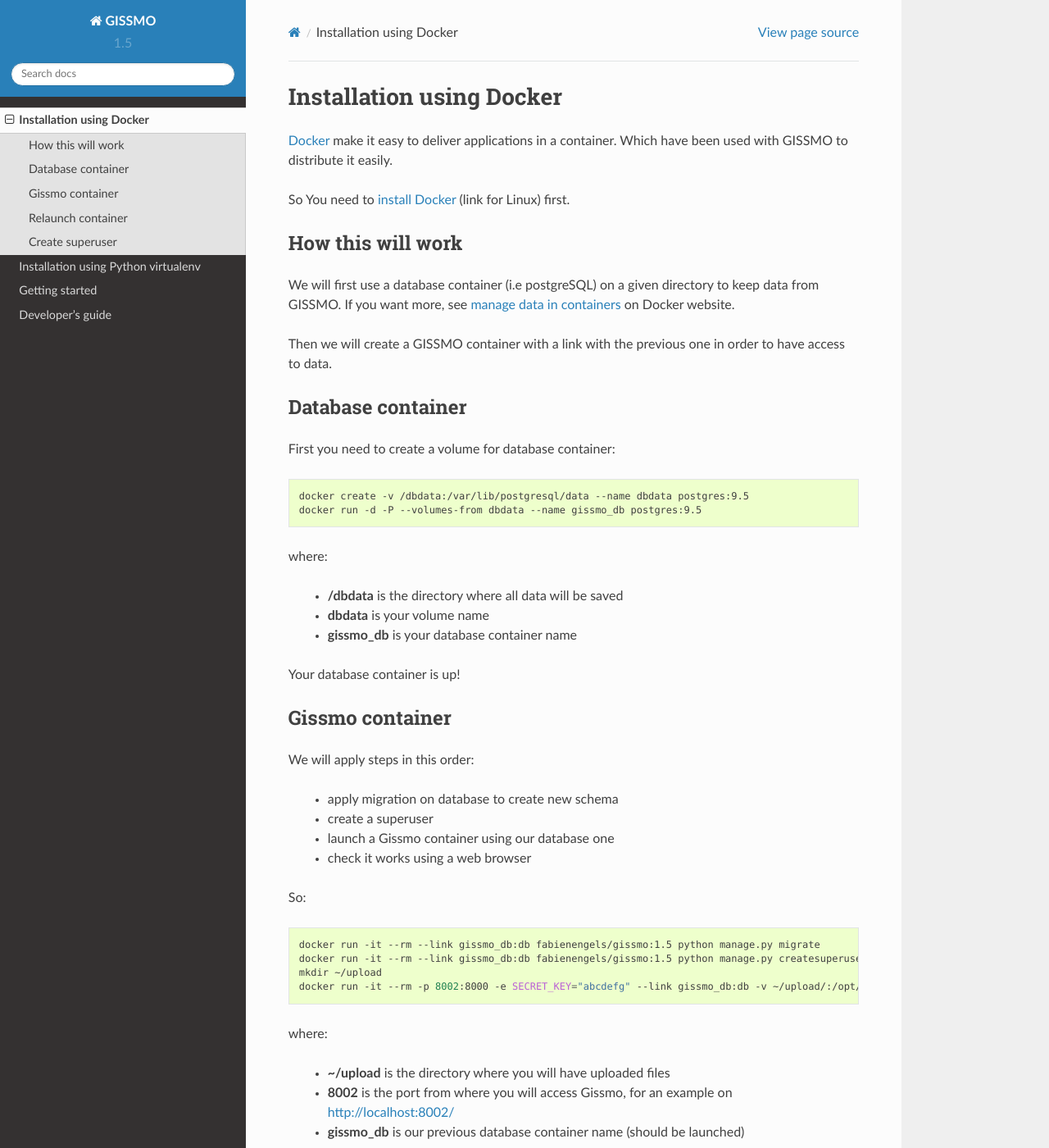
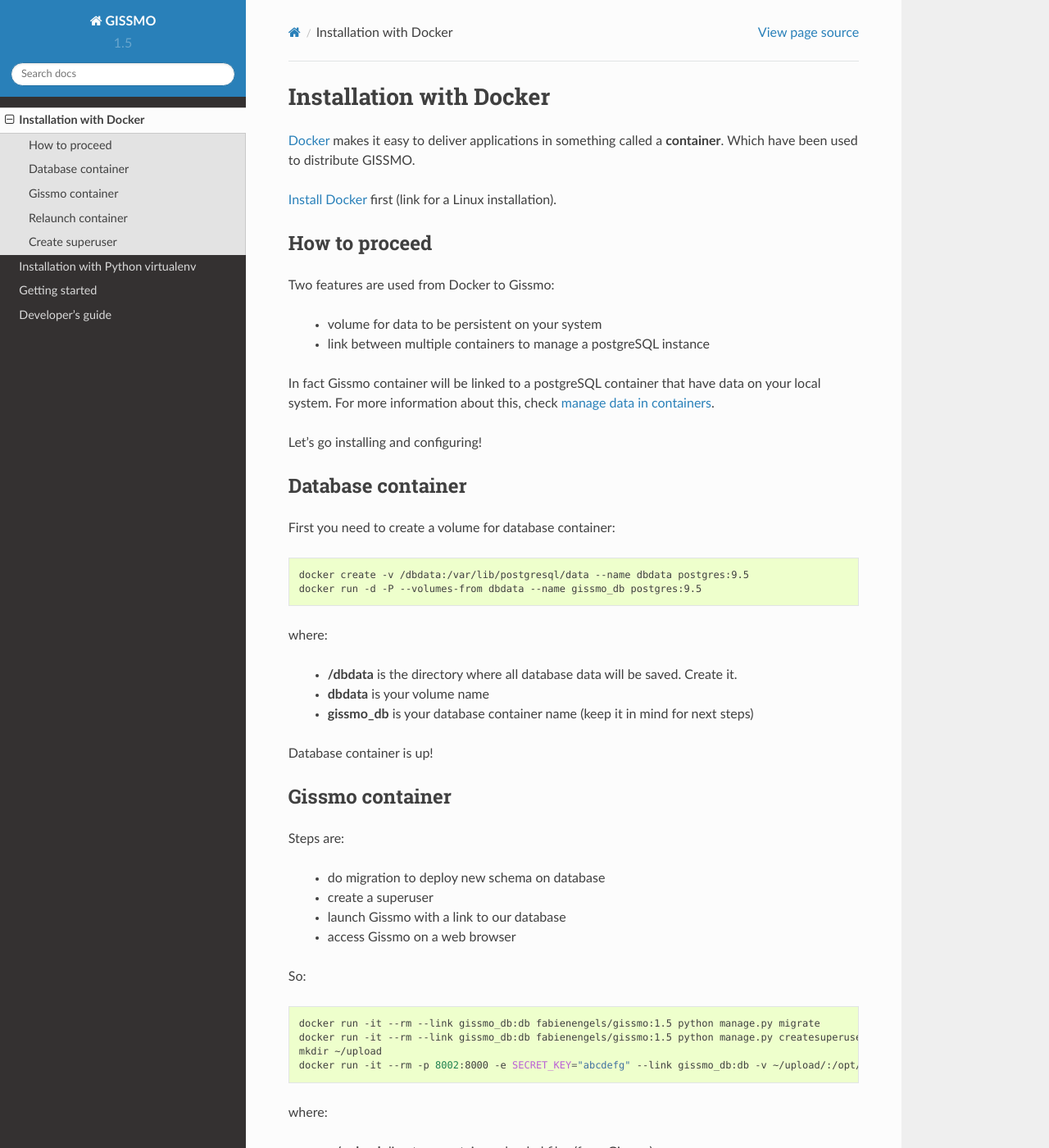
Before and after one commit to Paysdesmerveilles/gissmo, a Sphinx documentation site: the page built from docs/installation_docker.rst, in a window 1280 px wide and 1400 px high. Shown: the whole window at 82% size. Built offline with Sphinx 7.4.7 and the Read the Docs theme 2.0.0, drawn with Linux system fonts in a browser that asks for light colours; some of the changed text lies outside the part shown.

Commit message:
[FIX] Documentation: Read again and fix errors, add some details, etc.

```diff
--- a/docs/development.rst
+++ b/docs/development.rst
@@ -21,8 +21,8 @@
 
 We consider that:
 
-  * you get Gissmo github source code
-  * you create a python virtual environment in which you work
+  * you got Gissmo github source code
+  * you created a python virtual environment
 
 In order Git to check code before each commit, use **scripts/git_hooks/pre-commit** script:
 
@@ -31,28 +31,28 @@
    cp scripts/git_hooks/pre-commit .git/hooks/pre-commit
    chmod +x .git/hooks/pre-commit
 
-Then commit in your python virtual environment. This will check the code and display potential errors.
+Then commit (Python virtual environment should be activated). This will check the code and display potential errors.
 
-Use postgreSQL container with a python virtualenv for code
-========================================================
+Link a virtualenv with a postgreSQL container
+=============================================
 
-If you have a postgreSQL container, but Django to launch in a Python virtualenv, just launch Django like this:
+If you have a postgreSQL container, and Gissmo in a Python virtualenv, use **DB_PORT_5432_TCP_PORT** environment variable with **docker inspect** command to launch Django:
 
 .. code-block:: bash
 
    DB_PORT_5432_TCP_PORT=`docker inspect -f '{{ (index (index .NetworkSettings.Ports "5432/tcp") 0).HostPort}}' gissmo_db` python manage.py runserver
 
-where **gissmo_db** is your database container name.
+where **gissmo_db** is your database container name and **5432/tcp** is your postgreSQL container hosted port.
 
 Run tests
 =========
 
 To run tests:
 
-  * create a postgreSQL container called **gissmo_db**
+  * create a postgreSQL container called **gissmo_db** using Docker
   * enter Gissmo source code with a Python virtualenv in which you install Gissmo python dependencies (using *pip install -r requirements*)
 
-Then launch this command (in Gissmo source code):
+Then launch this command (available in Gissmo source code):
 
 .. code-block:: bash
 
@@ -62,8 +62,8 @@
 
 For an example we have:
 
-  * functional_tests: to launch some functional tests using Firefox
-  * gissmo: to launch non-graphical tests
+  * **functional_tests**: to launch some functional tests using Firefox
+  * **gissmo**: to launch non-graphical tests
 
 **Tip**: You can also launch a specific test using this syntax:
 
@@ -77,8 +77,8 @@
 
    ./scripts/launch-tests.sh functional_tests.tests.ProjectTest.test_project_creation
 
-Create documentation
-====================
+Generate documentation
+======================
 
 Enter into a python virtualenv. Then go to Gissmo source code and do:
 
@@ -95,13 +95,13 @@
 
 As Docker container starts using a specific entrypoint, it delivers 3 possibilities:
 
-  * production (default one): start a uWSGI server
-  * test: start a uWSGI server with DEBUG=True to display errors
-  * development: start the Django python webserver
+  * (default) **production**: start a uWSGI server
+  * **test**: start a uWSGI server with DEBUG=True to display errors
+  * **development**: start the Django python webserver
 
-*production* mode need a SECRET_KEY environment variable to work well.
+**production** mode needs a SECRET_KEY environment variable to work well.
 
-To launch the Docker using one of these 3 ways, just do:
+To launch the Docker container using one of these 3 ways, just do:
 
 .. code-block:: bash
 
@@ -113,7 +113,7 @@
   * **db** should not be changed
   * **/srv/upload** is your local upload storage directory
 
-You can also launch command in development version:
+You can also launch commands into the Docker container with the **development** version:
 
 .. code-block:: bash
 
@@ -124,7 +124,7 @@
 Database migration
 ==================
 
-**You have to always make a backup before any change. So backup your database first!**
+**Backup your database first!**
 
 From 1.3 to 1.4
 ---------------
@@ -146,6 +146,8 @@
 
 Just do:
 
+.. code-block:: bash
+
    docker run -it --rm --link gissmo_db:db gissmo:1.5 python manage.py migrate gissmo
 
 That's all!
--- a/docs/getting_started.rst
+++ b/docs/getting_started.rst
@@ -3,7 +3,7 @@
 
 If you achieve Gissmo installation, good job!
 
-As you created the superuser, you access admin interface. It's time to create some data.
+Access to Gissmo admin interface with your fresh superuser. It's time to create some data.
 
 In brief
 ========
--- a/docs/installation_docker.rst
+++ b/docs/installation_docker.rst
@@ -1,21 +1,27 @@
-Installation using Docker
-*************************
+Installation with Docker
+************************
 
-`Docker`_ make it easy to deliver applications in a container. Which have been used with GISSMO to distribute it easily.
+`Docker`_ makes it easy to deliver applications in something called a **container**. Which have been used to distribute GISSMO.
 
-So You need to `install Docker`_ (link for Linux) first.
+`Install Docker`_ first (link for a Linux installation).
 
 .. _Docker: https://www.docker.com/
-.. _install Docker: https://docs.docker.com/linux/step_one/
+.. _Install Docker: https://docs.docker.com/linux/step_one/
 
-How this will work
-==================
+How to proceed
+==============
 
-We will first use a database container (i.e postgreSQL) on a given directory to keep data from GISSMO. If you want more, see `manage data in containers`_ on Docker website.
+Two features are used from Docker to Gissmo:
+
+  * volume for data to be persistent on your system
+  * link between multiple containers to manage a postgreSQL instance
+
+In fact Gissmo container will be linked to a postgreSQL container that have data on your local system.
+For more information about this, check `manage data in containers`_.
 
 .. _manage data in containers: https://docs.docker.com/engine/userguide/containers/dockervolumes/
 
-Then we will create a GISSMO container with a link with the previous one in order to have access to data.
+Let's go installing and configuring!
 
 Database container
 ==================
@@ -29,23 +35,23 @@
 
 where:
 
-  * **/dbdata** is the directory where all data will be saved
+  * **/dbdata** is the directory where all database data will be saved. Create it.
   * **dbdata** is your volume name
-  * **gissmo_db** is your database container name
+  * **gissmo_db** is your database container name (keep it in mind for next steps)
 
-Your database container is up!
+Database container is up!
 
 .. _gissmo_container:
 
 Gissmo container
 ================
 
-We will apply steps in this order:
+Steps are:
 
-  * apply migration on database to create new schema
+  * do migration to deploy new schema on database
   * create a superuser
-  * launch a Gissmo container using our database one
-  * check it works using a web browser
+  * launch Gissmo with a link to our database
+  * access Gissmo on a web browser
 
 So:
 
@@ -58,23 +64,23 @@
 
 where:
 
-  * **~/upload** is the directory where you will have uploaded files
-  * **8002** is the port from where you will access Gissmo, for an example on http://localhost:8002/
-  * **gissmo_db** is our previous database container name (should be launched)
+  * **~/upload** directory contains uploaded files (from Gissmo)
+  * **8002** is your local Gissmo access port, for an example on http://localhost:8002/
+  * **gissmo_db** have been launched previously and contains database
 
-Note that **:db** is mandatory as Gissmo use it.
+**db** is mandatory. Gissmo use it. Gissmo need it as it is! **The link should always be named db**.
 
-You're ready to use Gissmo: http://localhost:8002/.
+Now you're ready to use Gissmo on http://localhost:8002/.
 
 Relaunch container
 ==================
 
-Next time you want to relaunch your container - for an example after a reboot - you need to:
+Each time you need to relaunch the container - for an example after a reboot - you need to:
 
   * launch database container
   * create gissmo container
 
-To do it:
+Apply this:
 
 .. code-block:: bash
 
@@ -86,9 +92,9 @@
 Create superuser
 ================
 
-Gissmo administration needs an administrator called the **superuser**. So create it.
+Gissmo administration needs an administrator called the **superuser**.
 
-Database container should be started.
+**Note**: Database container should be started.
 
 Then:
 
--- a/docs/installation_venv.rst
+++ b/docs/installation_venv.rst
@@ -1,25 +1,25 @@
-Installation using Python virtualenv
-************************************
+Installation with Python virtualenv
+***********************************
 
-Best way is to :doc:`install Gissmo with Docker<installation_docker>`.
+Recommended way is to :doc:`install Gissmo with Docker<installation_docker>`.
 
-In case you're not comfortable with Docker, the solution is to install Gissmo with a postgreSQL database and Python virtualenv (current documentation).
+In case you're not comfortable with Docker, the solution is to install Gissmo with a local postgreSQL database and Python virtualenv.
 
-requirements
+Requirements
 ============
 
-You should install these dependencies:
+Gissmo needs:
 
 .. code-block:: bash
 
    sudo apt-get install libpq-dev python3-dev python-virtualenv python3-pip
 
+.. _postgresql-preparation:
+
 postgreSQL preparation
 ======================
 
-You have to install postgreSQL, create a user and a database for Gissmo.
-
-Just do:
+Install postgreSQL, create a user and a database for Gissmo:
 
 .. code-block:: bash
 
@@ -33,24 +33,34 @@
   * **gissmo_user** is your postgreSQL username for Gissmo database
   * **gissmodb** is your Gissmo database name
 
-Keep in mind username, password and database name for next steps.
+Keep in mind username, password and database name for incoming steps.
 
 Virtual environment
 ===================
 
-Install python-virtualenv package, create a new directory and change it as python virtualenv area:
+Create a new directory for your Gissmo installation and adapt it as a python virtualenv:
 
 .. code-block:: bash
 
    mkdir project
    virtualenv -p python3 project
 
-This directory will include all needed python libraries and Gissmo directory.
+This directory will contains:
 
-Get Gissmo files
-================
+  * Gissmo (for an example gissmo-1.5 directory)
+  * all needed python libraries
 
-We fetch Gissmo files and extract them:
+**Notes**:
+
+  * Gissmo uses Python 3
+  * `Have a look to Virtual Environments chapter in Hitchhiker's guide`_ for more information about Python virtual environments
+
+.. _Have a look to Virtual Environments chapter in Hitchhiker's guide: http://docs.python-guide.org/en/latest/dev/virtualenvs/
+
+Get Gissmo
+==========
+
+Download Gissmo archive and extract it:
 
 .. code-block:: bash
 
@@ -59,12 +69,12 @@
    tar xvf gissmo.tar.gz
    cd gissmo-1.5
 
-You're now ready to start Gissmo configuration.
+You're now ready to configure Gissmo.
 
 Gissmo configuration
 ====================
 
-We consider that you're in Gissmo environement directory (called *project*).
+We consider that you're located in Gissmo installation directory (called previously *project*).
 
 Enter in Python virtual environment and install needed libraries:
 
@@ -74,15 +84,15 @@
    cd gissmo-1.5
    pip install -r requirements.txt
 
-You can check that Django is present with this command:
+You can check that Django is present:
 
 .. code-block:: bash
 
    python manage.py
 
-This will display a list of commands.
+Which will display a list of commands.
 
-Then check database access:
+Then check database access (with information you were invited to remember in :ref:`postgresql-preparation`):
 
 .. code-block:: bash
 
@@ -94,7 +104,7 @@
 
    gissmodb=>
 
-Type this to exit the shell (then **Enter**)::
+To exit type this command then **Enter**::
 
    \q
 
@@ -104,10 +114,10 @@
 
     POSTGRES_DB=gissmodb POSTGRES_USER=gissmo_user POSTGRES_PASS="mot2passe2fou" python manage.py migrate
 
-Prepare static files directory
-==============================
+Static files
+============
 
-Just do this (we consider that you're in Gissmo directory with virtualenv activated):
+In Gissmo installation directory, with virtualenv activated, create static directory and generate static files:
 
 .. code-block:: bash
 
@@ -119,7 +129,7 @@
 Launch Gissmo
 =============
 
-You need a SECRET_KEY for your Gissmo application. For an example::
+In production mode, Gissmo application needs a SECRET_KEY. For an example, this one::
 
    abcdefghijklmnopqrstuvwxyz
 
@@ -127,7 +137,7 @@
 
 .. _Django documentation about SECRET_KEY: https://docs.djangoproject.com/en/1.8/ref/settings/#std:setting-SECRET_KEY
 
-We use `uWSGI`_ to deliver Gissmo on the web:
+We use `uWSGI`_ to deliver Gissmo:
 
 .. _uWSGI: http://uwsgi-docs.readthedocs.org/en/latest/
 
@@ -148,9 +158,9 @@
 Create superuser
 ================
 
-Gissmo administration needs an administrator called the **superuser**. So create it.
+Gissmo administration needs an administrator called the **superuser**.
 
-Database should be started.
+**Note**: Database should be started.
 
 Then:
 
```
Also changed, not shown: other parts of docs/installation_venv.rst (+1 -1 lines), README.md (+6 -0 lines), docs/index.rst (+5 -5 lines).
